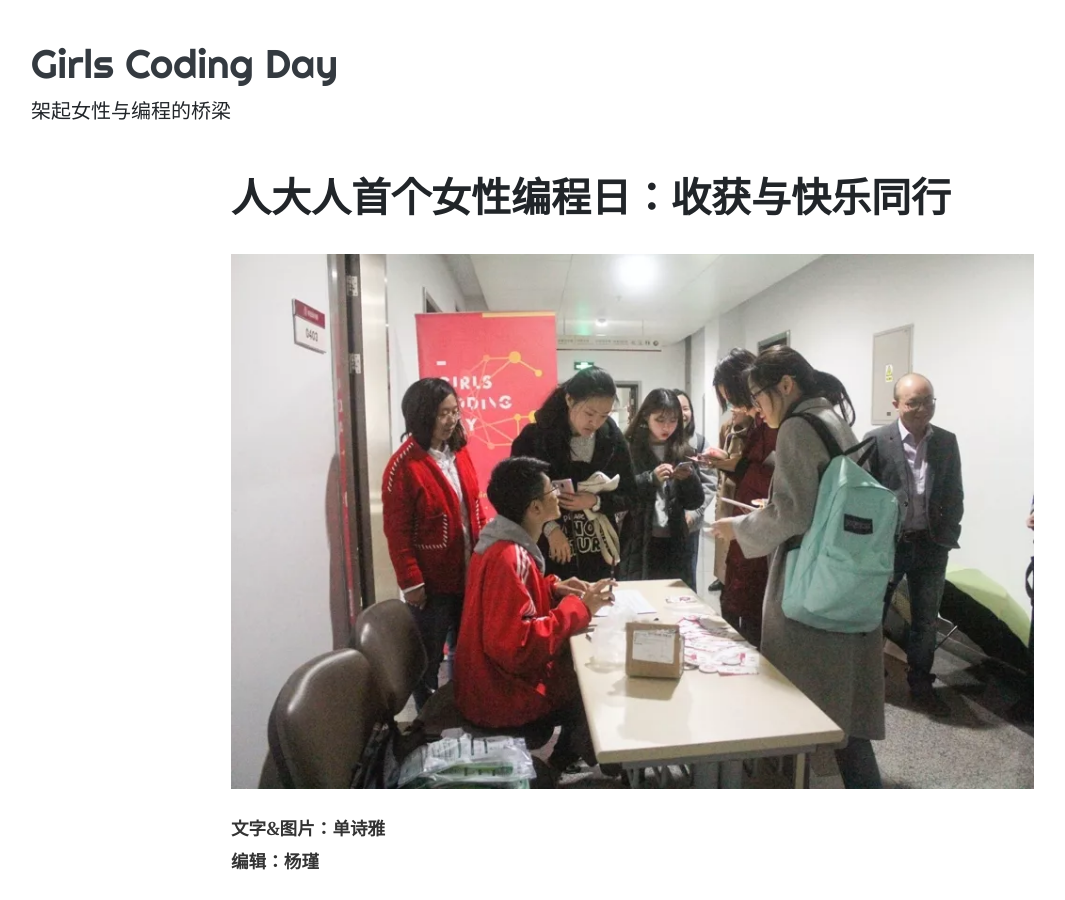
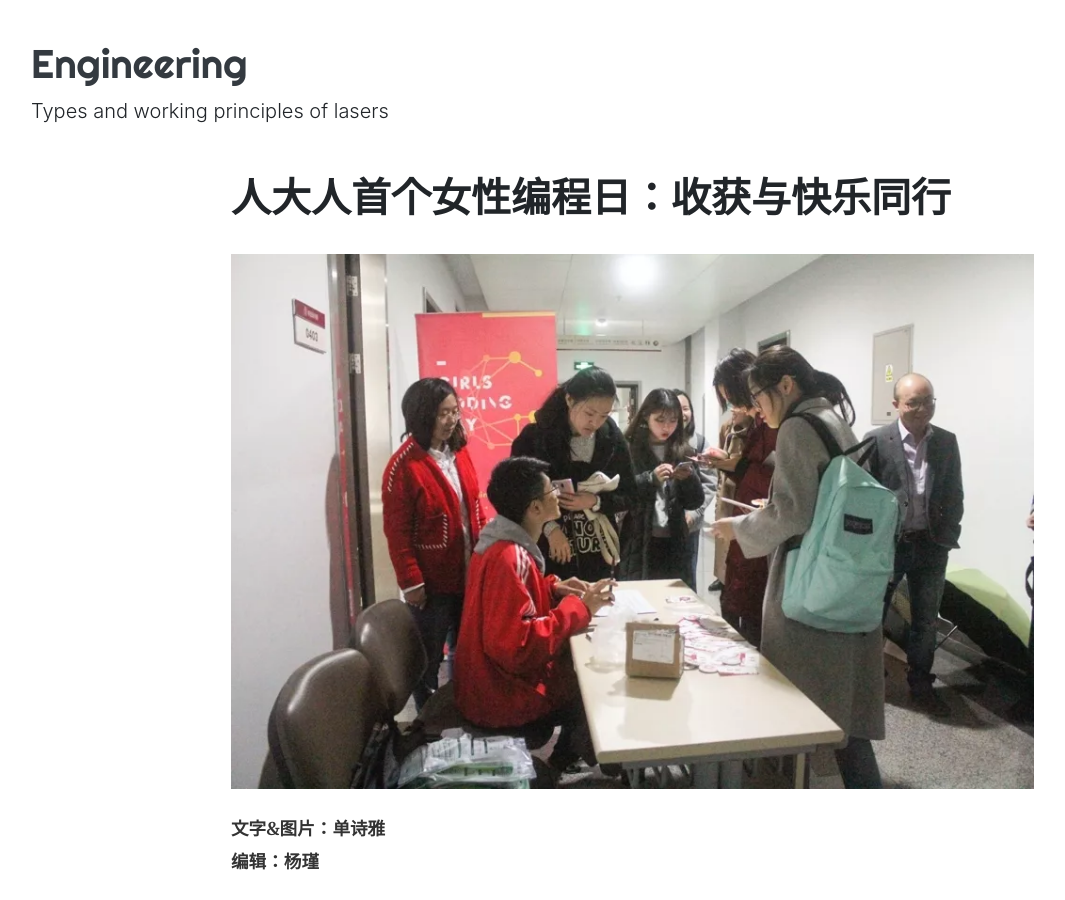
Before and after one commit to L25092020/Alicia_First_Blog, a Jekyll site: the page built from _posts/2018-11-05-my-first-post.md, in a window 1280 px wide and 900 px high. Shown: the whole window, without its empty margins (54-1119 px from the left). Built offline with Jekyll 4.4.1, drawn with Linux system fonts in a browser that asks for light colours; nearby versions of some CDN libraries; some of the changed text lies outside the part shown.

Commit message:
Create_config.yml
Scientific Knowledge

```diff
--- a/_config.yml
+++ b/_config.yml
@@ -1,12 +1,12 @@
 # "/" + 仓库的名字. 资源文件的路径组成部分
-baseurl: "/Girls-Coding-Day-Jekyll-blog-2"
+baseurl: "/Alicia_First_Blog"
 
 # 网页的标题
-title: "Girls Coding Day"
+title: "Laser Technology"
 # 网站的主标题
-name: "Girls Coding Day"
+name: "Engineering"
 # 网站副标题
-description: "架起女性与编程的桥梁"
+description: "Types and working principles of lasers"
 
 # 分页配置
 # 每页文章数量
```
